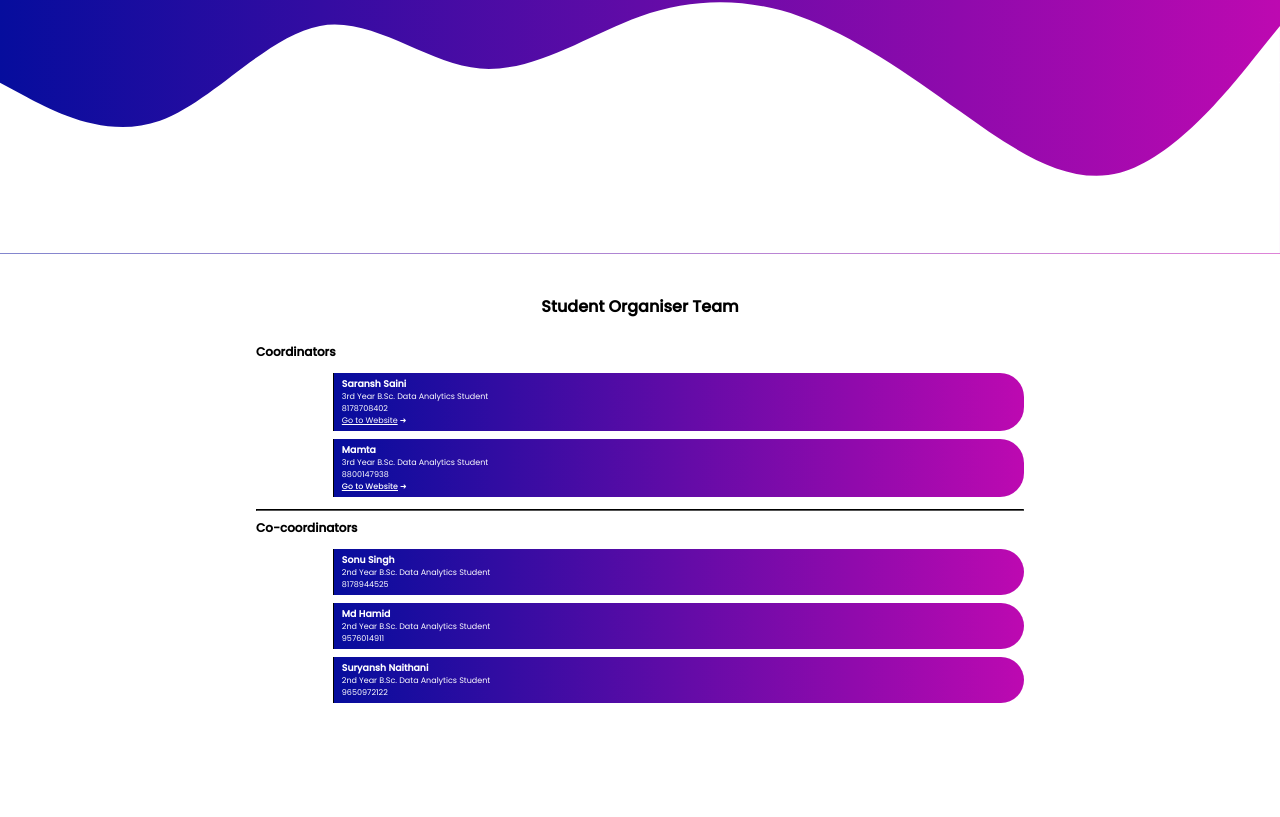
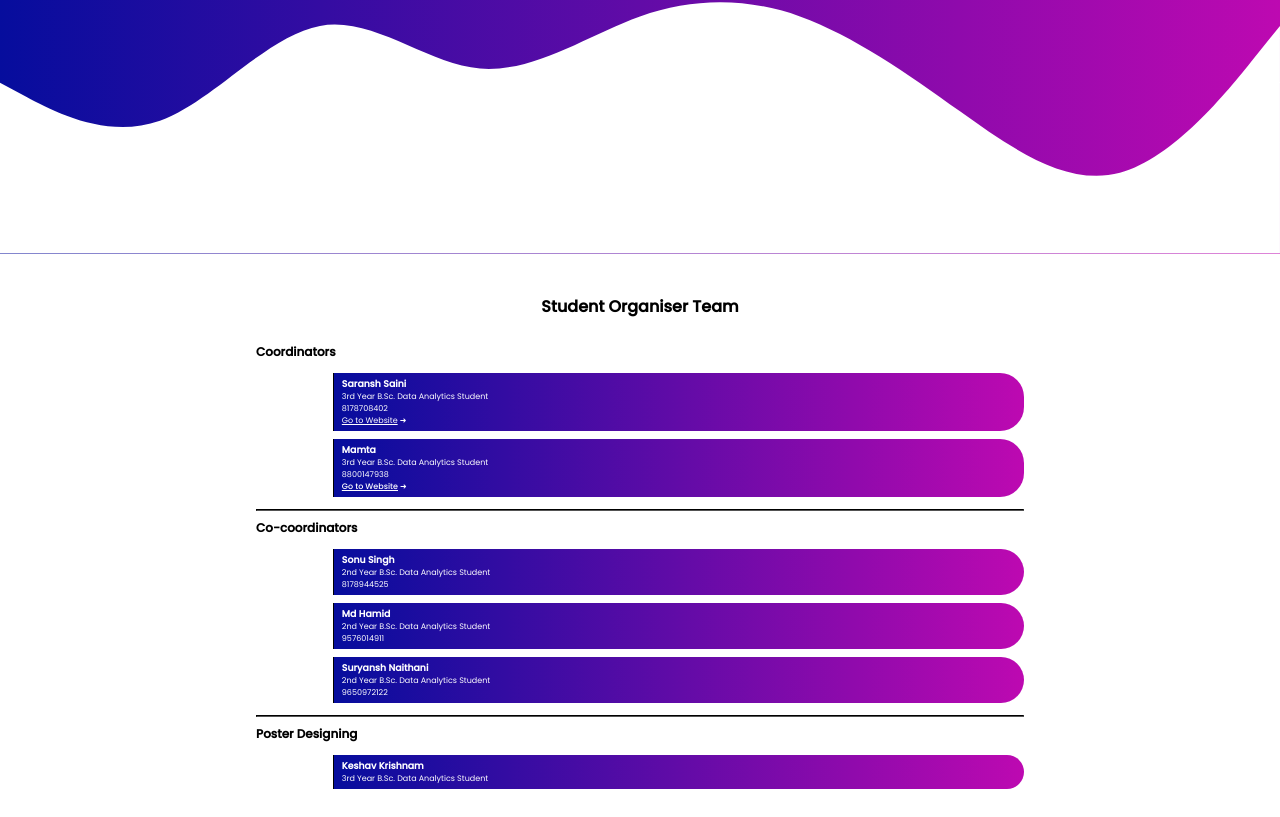
Before and after one commit to Saransh482003/Code-Spardha-Website, a Next.js app: page / in a window 1280 px wide. Shown: the part 2086-2903 px from the top of the page. Before the commit the page ends 2817 px from the top, so only its background shows below. Built offline with nearby package versions, Linux system fonts and the light colour scheme.

Commit message:
Songs on page

```diff
--- a/pages/index.js
+++ b/pages/index.js
@@ -145,6 +145,14 @@ const home = () => {
             <p className={styler.desc}>9650972122</p>
           </div>
         </div>
+        <hr className={styler.hre}></hr>
+        <div className={styler.container}>
+          <h1 className={styler.contHead}>Poster Designing</h1>
+          <div className={styler.entry}>
+            <h3 className={styler.name}>Keshav Krishnam</h3>
+            <p className={styler.desc}>3rd Year B.Sc. Data Analytics Student</p>
+          </div>
+        </div>
       </section>
     </>
   )
```
